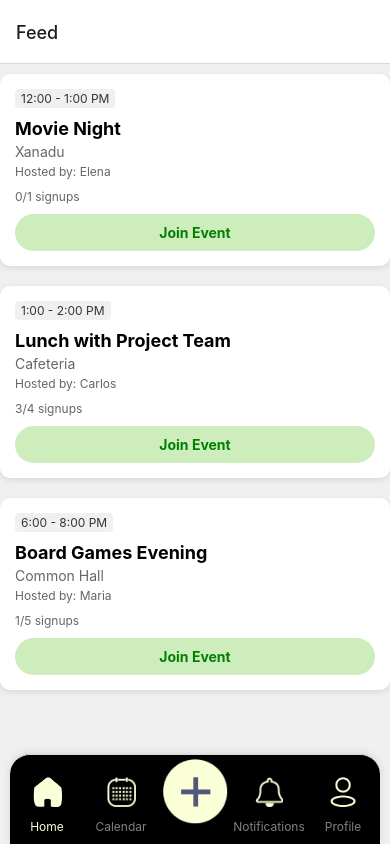
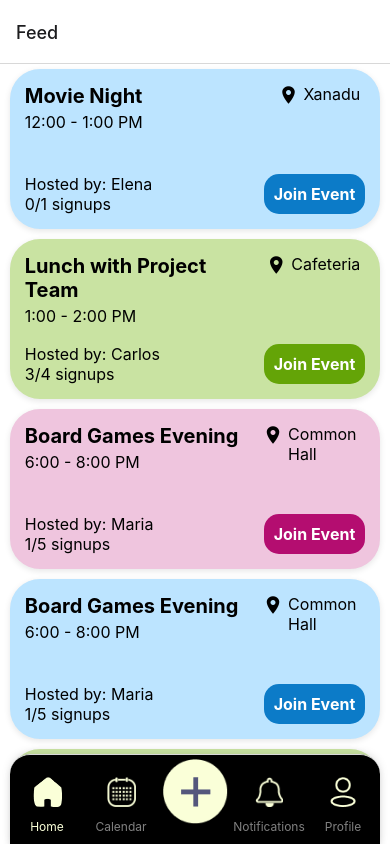
Before and after one commit to pcivita/278-project, a React Native app: screen /Feed in a window 390 px wide. Built offline with nearby package versions, Linux system fonts and the light colour scheme.

Commit message:
update styling on eventcard

```diff
--- a/components/EventCard.tsx
+++ b/components/EventCard.tsx
@@ -1,77 +1,102 @@
 // EventCard.tsx
 import React from 'react';
-import { View, Text, StyleSheet, TouchableOpacity } from 'react-native';
+import { View, Text, StyleSheet, TouchableOpacity, ImageBackground } from 'react-native';
+import { Ionicons } from '@expo/vector-icons';
+import Colors from '@/constants/Colors';
 
-const EventCard = ({ eventName, eventTime, location, host, signups }) => {
+interface EventCardProps {
+  eventName: string;
+  eventTime: string;
+  location: string;
+  host: string;
+  signups: string;
+  colorScheme: string;
+}
+
+const EventCard: React.FC<EventCardProps> = ({ eventName, eventTime, location, host, signups, colorScheme }) => {
+  let theme = Colors.color1;
+  if (colorScheme === "color2") {
+    theme = Colors.color2
+  }
+  if (colorScheme === "color3") {
+    theme = Colors.color3
+  }
+
   return (
-    <View style={styles.card}>
-      <View style={styles.timeContainer}>
-        <Text style={styles.timeText}>{eventTime}</Text>
+    <View style={[styles.card, { backgroundColor: theme.light }]}>
+      <View style={styles.leftSide}>
+        <View>
+          <Text style={styles.primaryText}>{eventName}</Text>
+          <Text style={styles.secondaryText}>{eventTime}</Text>
+        </View>
+        <View>
+          <Text style={styles.secondaryText}>Hosted by: {host}</Text>
+          <Text style={styles.secondaryText}>{signups} signups</Text>
+        </View>
       </View>
-      <Text style={styles.eventName}>{eventName}</Text>
-      <Text style={styles.location}>{location}</Text>
-      <Text style={styles.host}>Hosted by: {host}</Text>
-      <Text style={styles.signups}>{signups} signups</Text>
-      <TouchableOpacity style={styles.button}>
-        <Text style={styles.buttonText}>Join Event</Text>
-      </TouchableOpacity>
+      <View style={styles.rightSide}>
+        <View style={styles.location}>
+          <Ionicons name="location-sharp" size={20} color="black" />
+          <Text style={styles.secondaryText}>{location}</Text>
+        </View>
+        <TouchableOpacity style={[styles.button, { backgroundColor: theme.dark }]}>
+          <Text style={styles.buttonText}>Join Event</Text>
+        </TouchableOpacity>
+      </View>
     </View>
   );
 };
 
 const styles = StyleSheet.create({
   card: {
-    backgroundColor: '#FFFFFF',
-    borderRadius: 10,
+    backgroundColor: "#CAE9FF",
+    width: "95%",
+    height: 160,
+
+    borderRadius: 30,
     padding: 15,
-    marginVertical: 10,
+    marginVertical: 5,
     shadowColor: '#000',
     shadowOffset: { width: 0, height: 2 },
     shadowOpacity: 0.1,
     shadowRadius: 6,
     elevation: 3,
+    flexDirection: "row",
+    justifyContent: "space-between"
   },
-  timeContainer: {
-    backgroundColor: '#F0F0F0',
-    paddingHorizontal: 6,
-    paddingVertical: 2,
-    alignSelf: 'flex-start',
-    borderRadius: 4,
-    marginBottom: 10,
+  leftSide: {
+    width: "70%",
+    justifyContent: "space-between"
   },
-  timeText: {
-    fontSize: 12,
-    color: '#333',
+  rightSide: {
+    width: "30%",
+    justifyContent: "space-between",
+    alignItems: "flex-end",
   },
-  eventName: {
-    fontSize: 18,
+  primaryText: {
+    fontSize: 20,
     fontWeight: 'bold',
     marginBottom: 4,
   },
+  secondaryText: {
+    fontSize: 16
+  },
   location: {
-    fontSize: 14,
-    color: '#666',
-    marginBottom: 4,
-  },
-  host: {
-    fontSize: 12,
-    color: '#666',
-    marginBottom: 10,
-  },
-  signups: {
-    fontSize: 12,
-    color: '#666',
-    marginBottom: 10,
+    flexDirection: "row",
+    gap: 5,
+    paddingRight: 5,
   },
   button: {
-    backgroundColor: '#CDEDBC', // Light green
-    borderRadius: 20,
+    backgroundColor: "#0C7BC8",
+    borderRadius: 15,
     padding: 10,
     alignItems: 'center',
+    margin: 0,
   },
   buttonText: {
-    color: '#008000', // Green text
+    color: "white",
     fontWeight: 'bold',
+    fontSize: 16
   },
 });
 
--- a/components/StyledText.tsx
+++ b/components/StyledText.tsx
@@ -6,11 +6,11 @@ interface CustomTextProps extends TextProps {
 }
 
 export function MonoText(props: CustomTextProps) {
-  let fontFamily = 'TripSansRegular';  // Default to regular
+  let fontFamily = 'TripSans-Regular';  // Default to regular
   if (props.useMono) {
     fontFamily = 'SpaceMono';  // Use Space Mono if specified
   } else if (props.useUltra) {
-    fontFamily = 'TripSansUltra';  // Use TripSans Ultra if specified
+    fontFamily = 'TripSans-Ultra';  // Use TripSans Ultra if specified
   }
 
   return <Text {...props} style={[props.style, { fontFamily }]} />;
--- a/constants/Colors.ts
+++ b/constants/Colors.ts
@@ -2,18 +2,30 @@ const tintColorLight = '#2f95dc';
 const tintColorDark = '#fff';
 
 export default {
-  light: {
-    text: '#000',
-    background: '#fff',
-    tint: tintColorLight,
-    tabIconDefault: '#ccc',
-    tabIconSelected: tintColorLight,
+  // light: {
+  //   text: '#000',
+  //   background: '#fff',
+  //   tint: tintColorLight,
+  //   tabIconDefault: '#ccc',
+  //   tabIconSelected: tintColorLight,
+  // },
+  // dark: {
+  //   text: '#fff',
+  //   background: '#000',
+  //   tint: tintColorDark,
+  //   tabIconDefault: '#ccc',
+  //   tabIconSelected: tintColorDark,
+  // },
+  color1: {  // Blue
+    dark: "#0C7BC8",
+    light: "#BCE4FF",
   },
-  dark: {
-    text: '#fff',
-    background: '#000',
-    tint: tintColorDark,
-    tabIconDefault: '#ccc',
-    tabIconSelected: tintColorDark,
+  color2: {  // Green
+    dark: "#64A407",
+    light: "#C9E3A2",
   },
+  color3: {  // Pink
+    dark: "#B40D70",
+    light: "#EFC5DE",
+  }
 };
--- a/screens/Feed.tsx
+++ b/screens/Feed.tsx
@@ -5,13 +5,14 @@ import EventCard from '../components/EventCard'; // Ensure this path is correct
 
 const Feed: React.FC = () => {
   return (
-    <ScrollView style={styles.container}>
+    <ScrollView style={styles.container} contentContainerStyle={{alignItems: "center", paddingBottom: 100}}>
       <EventCard
         eventName="Movie Night"
         eventTime="12:00 - 1:00 PM"
         location="Xanadu"
         host="Elena"
         signups="0/1"
+        colorScheme="color1"
       />
       <EventCard
         eventName="Lunch with Project Team"
@@ -19,6 +20,7 @@ const Feed: React.FC = () => {
         location="Cafeteria"
         host="Carlos"
         signups="3/4"
+        colorScheme="color2"
       />
       <EventCard
         eventName="Board Games Evening"
@@ -26,6 +28,31 @@ const Feed: React.FC = () => {
         location="Common Hall"
         host="Maria"
         signups="1/5"
+        colorScheme="color3"
+      />
+      <EventCard
+        eventName="Board Games Evening"
+        eventTime="6:00 - 8:00 PM"
+        location="Common Hall"
+        host="Maria"
+        signups="1/5"
+        colorScheme="color1"
+      />
+      <EventCard
+        eventName="Board Games Evening"
+        eventTime="6:00 - 8:00 PM"
+        location="Common Hall"
+        host="Maria"
+        signups="1/5"
+        colorScheme="color2"
+      />
+      <EventCard
+        eventName="Board Games Evening"
+        eventTime="6:00 - 8:00 PM"
+        location="Common Hall"
+        host="Maria"
+        signups="1/5"
+        colorScheme="color3"
       />
     </ScrollView>
   );
@@ -34,7 +61,7 @@ const Feed: React.FC = () => {
 const styles = StyleSheet.create({
   container: {
     flex: 1,
-    backgroundColor: '#F0F0F0',
+    backgroundColor: "white",
   },
 });
 
```
